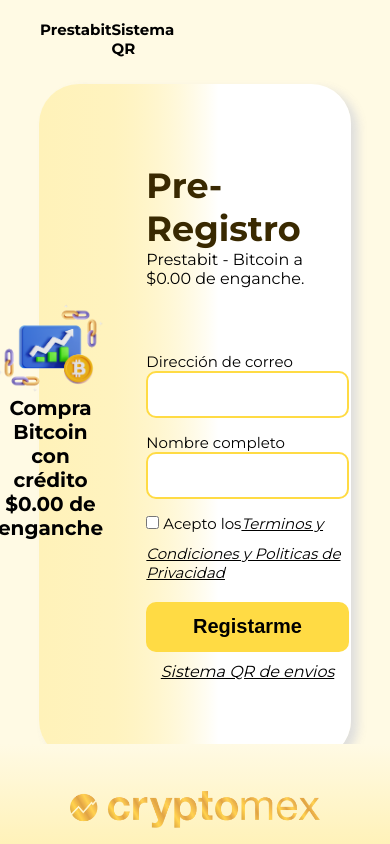
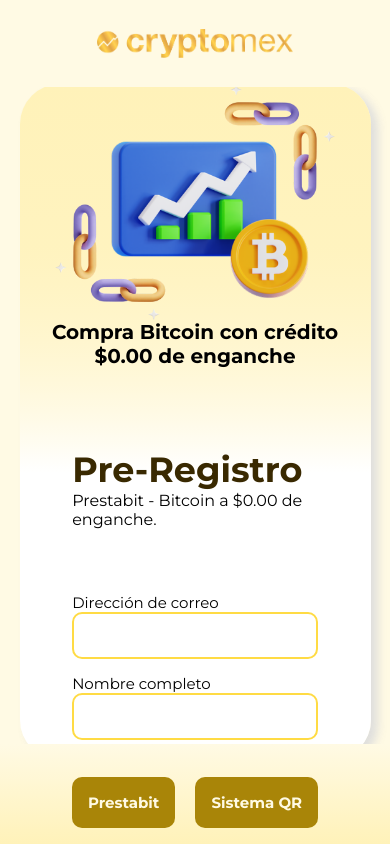
Before and after one commit to imchristiandev/cryptomex-webpage, a Next.js app: page /prestabit in a window 390 px wide. Built offline with nearby package versions, Linux system fonts and the light colour scheme.

Commit message:
Formularios de registro - responsive

```diff
--- a/src/app/prestabit/page.jsx
+++ b/src/app/prestabit/page.jsx
@@ -17,13 +17,13 @@
         <div className={styles.colum_right}>
           <p className={styles.colum_right__title}>Pre-Registro</p>
           <p className={styles.colum_right__text}>Prestabit - Bitcoin a $0.00 de enganche.</p>
-          <label for="email">Dirección de correo</label>
+          <label>Dirección de correo</label>
           <input
            type="email"
            id="email"
            className={styles.form__input}
           />
-          <label for="name">Nombre completo</label>
+          <label>Nombre completo</label>
           <input
            type="text"
            id="name"
--- a/src/styles/navbar/navbar.module.css
+++ b/src/styles/navbar/navbar.module.css
@@ -5,7 +5,7 @@
   justify-content: center;
   justify-items: center;
   max-width: 100vw;
-  background-color: rgba(var(--foreground-rgb));
+  background-color: rgb(var(--foreground-rgb));
   position: fixed;
   top: 0;
   width: 100%;
@@ -25,19 +25,22 @@
   max-width: var(--max-width);
   width: 100vw;
   z-index: 2;
-  font-family: var(--font-mono);
 }
 
 .menu {
   display: flex;
   flex-direction: row;
-  width: 20%;
+  width: 35%;
   justify-content: space-around;
 }
 
 .menu a {
+  background-color: rgb(var(--card-border-rgb));
+  padding: 1rem;
+  border-radius: 10px;
   font-size: 15px;
   font-weight: 600;
+  color: rgb(var(--foreground-rgb));
 }
 
 .logo {
@@ -56,21 +59,16 @@
     font-size: 0.7rem;
   }
 
-  .button,
+  .menu,
   .logo-a {
     display: flex;
     justify-content: center;
     position: fixed;
     width: 100%;
+    gap: 20px;
   }
 
-  .button {
-    position: relative;
-    margin: 0;
-    padding: 9px 15px;
-  }
-
-  .logo-a {
+  .menu {
     align-items: flex-end;
     pointer-events: none;
     inset: auto 0 0;
@@ -81,4 +79,10 @@
       rgb(var(--card-background-rgb))
     );
   }
+
+  .logo-a {
+    position: relative;
+    margin: 0;
+    padding: 9px 15px;
+  }
 }
--- a/src/styles/register/prestabit.module.css
+++ b/src/styles/register/prestabit.module.css
@@ -30,6 +30,11 @@
 
 .colum_left {
   width: 100%;
+  display: flex;
+  flex-direction: column;
+  align-items: center;
+  justify-content: center;
+  justify-items: center;
 }
 
 .colum_left p{
@@ -85,3 +90,35 @@
   text-decoration: underline;
   font-style: italic;
 }
+
+@media (max-width: 1120px) {
+  .content {
+    position:static;
+    display: flex;
+    flex-direction: column;
+    align-items: center;
+    justify-content: flex-start;
+    justify-items: center;
+    overflow-y: scroll;
+    width: 90%;
+    height: 80%;
+    box-shadow: 7px 5px 10px rgb(220, 220, 220, 0.9);
+    background: linear-gradient(
+      rgb(var(--card-background-rgb)),
+      45%,
+      rgb(255,255,255),
+      70%,
+      rgb(255,255,255)
+    );
+  }
+
+  .colum_left img {
+    width: 80%;
+    height: auto;
+  }
+
+  .colum_right {
+    margin-top: 80px;
+    padding-bottom: 40px;
+  }
+}
--- a/src/styles/register/qr.module.css
+++ b/src/styles/register/qr.module.css
@@ -30,6 +30,11 @@
 
 .colum_left {
   width: 100%;
+  display: flex;
+  flex-direction: column;
+  align-items: center;
+  justify-content: center;
+  justify-items: center;
 }
 
 .colum_left p{
@@ -85,3 +90,38 @@
   text-decoration: underline;
   font-style: italic;
 }
+
+@media (max-width: 1120px) {
+  .content {
+    position:static;
+    display: flex;
+    flex-direction: column;
+    align-items: center;
+    justify-content: flex-start;
+    justify-items: center;
+    overflow-y: scroll;
+    width: 90%;
+    height: 80%;
+    box-shadow: 7px 5px 10px rgb(220, 220, 220, 0.9);
+    background: linear-gradient(
+      rgb(var(--card-background-rgb)),
+      45%,
+      rgb(255,255,255),
+      70%,
+      rgb(255,255,255)
+    );
+  }
+  .colum_left {
+    width: 80%;
+  }
+
+  .colum_left img {
+    width: 80%;
+    height: auto;
+  }
+
+  .colum_right {
+    margin-top: 80px;
+    padding-bottom: 40px;
+  }
+}
```
